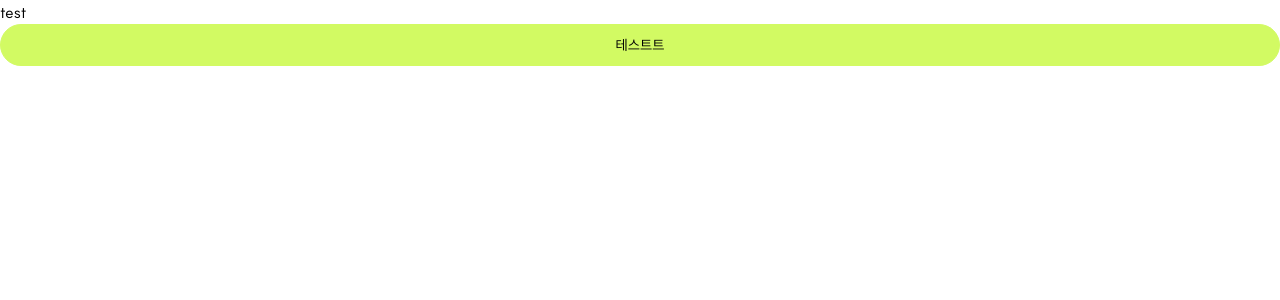
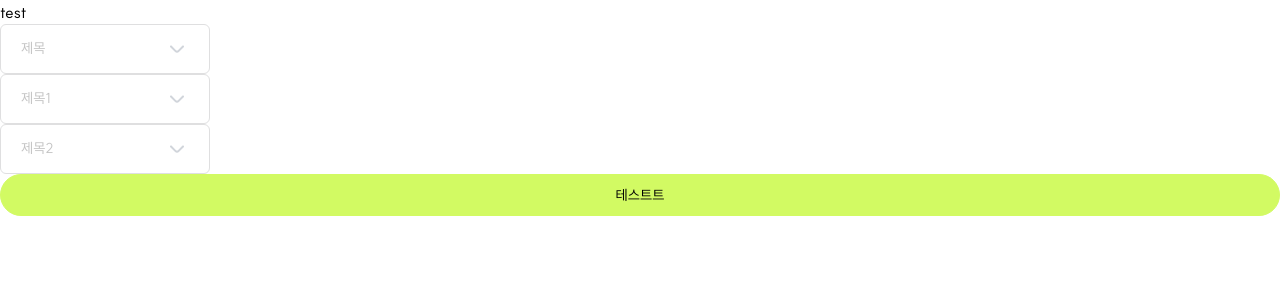
Before and after one commit to muzi55/didit, a Next.js app: page / in a window 1280 px wide. Shown: the top 300 px of the page. Built offline with nearby package versions, Linux system fonts and the light colour scheme.

Commit message:
component: 셀렉트박스 컴포넌트 trigger 구현 및 스타일링
- 셀렉트박스 컴포넌트 추가
- 셀렉트박스 trigger부분 스타일링

```diff
--- /dev/null
+++ b/src/app/_components/common/selectbox/SelectBox.tsx
@@ -0,0 +1,30 @@
+"use client";
+import React, { useState } from "react";
+
+import { icons } from "@/shared/libs/common/icons";
+
+interface SelectBoxProps {
+	title: string;
+	children: React.ReactNode;
+}
+export default function SelectBox({ title, children }: SelectBoxProps) {
+	const [open, setOpen] = useState<boolean>(false);
+
+	// useEffect(() => {
+	// 	return () => setOpen(false);
+	// }, []);
+
+	return (
+		<div className="text-textColor-secondary text-bodySmall400">
+			<button
+				onClick={() => setOpen(!open)}
+				className="w-[210px] px-[20px] py-[12px] flex justify-between border border-stroke rounded-md"
+			>
+				<p>{title}</p>
+				<span className="rotate-180">{icons.angleUp}</span>
+			</button>
+
+			{open && children}
+		</div>
+	);
+}
--- a/src/app/page.tsx
+++ b/src/app/page.tsx
@@ -1,10 +1,15 @@
 "use client";
+
 import Button from "./_components/common/Button";
+import SelectBox from "./_components/common/selectbox/SelectBox";
 
 export default function Home() {
 	return (
 		<>
 			<div>test</div>
+			<SelectBox title={"제목"}>아이템</SelectBox>
+			<SelectBox title={"제목1"}>아이템</SelectBox>
+			<SelectBox title={"제목2"}>아이템</SelectBox>
 			<Button
 				color="primary"
 				size="medium"
```
